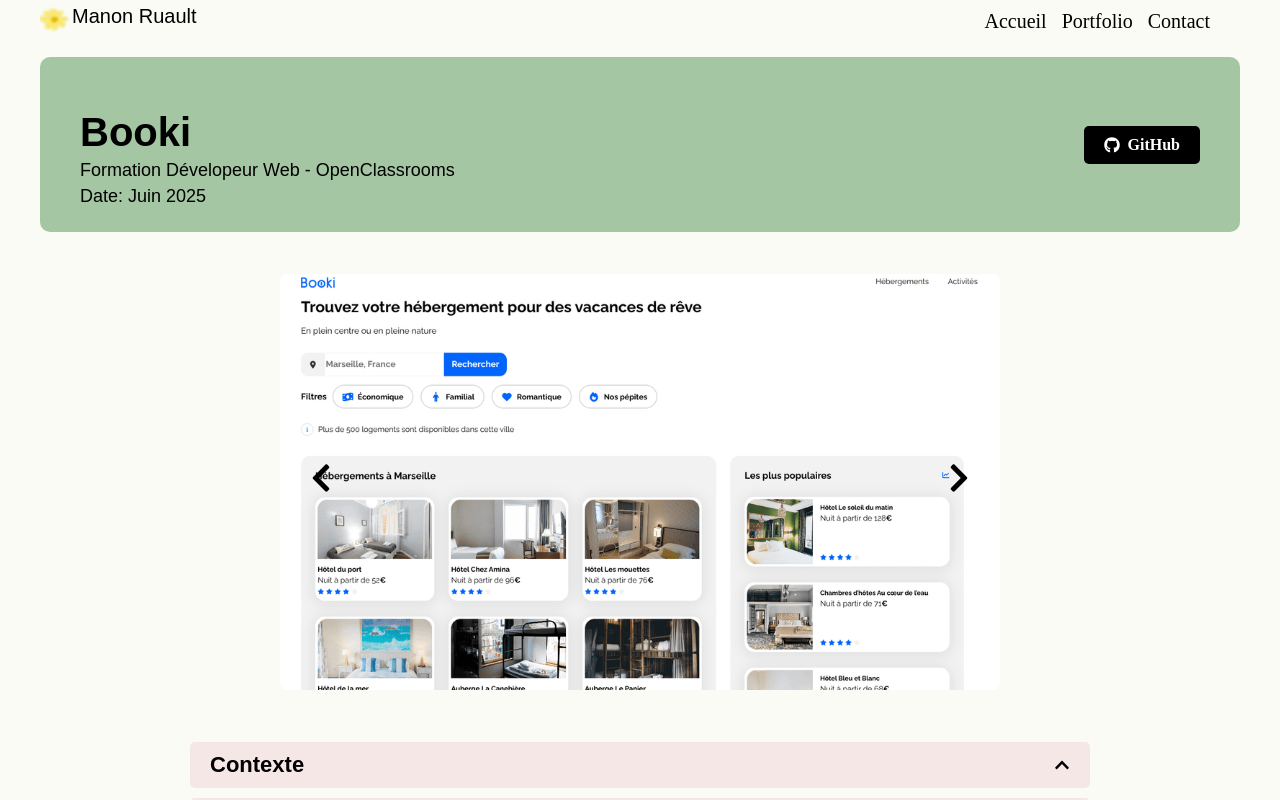
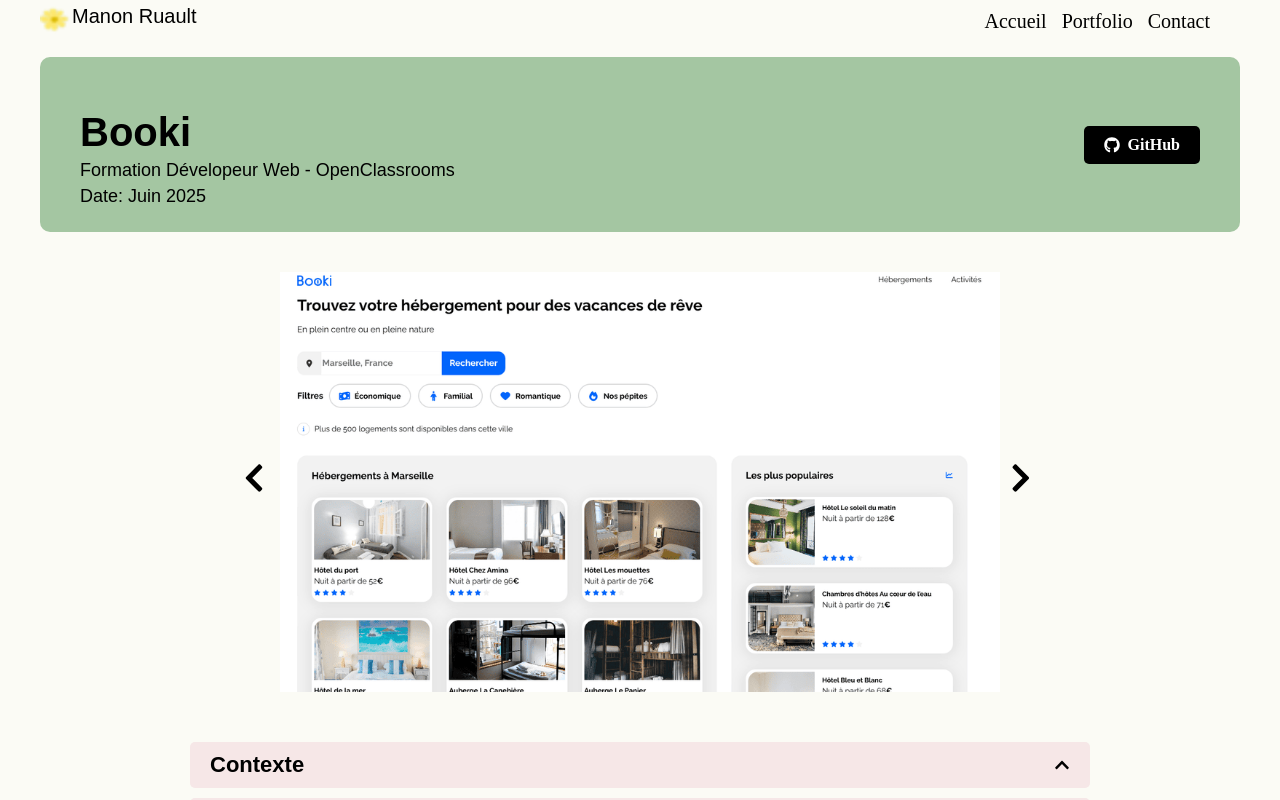
Before and after one commit to Manonrult/Portfolio, a React (Vite) app: page / in a window 1280 px wide. Both pictures are taken after a click on the element "Booki". Shown: the top 800 px of the page. Built offline with nearby package versions, Linux system fonts and the light colour scheme; no server answers; a web font is replaced by a local one.

Commit message:
Ajustement flèches gallery

```diff
--- a/src/components/Gallery/gallery.scss
+++ b/src/components/Gallery/gallery.scss
@@ -6,7 +6,7 @@
   margin: 0 auto 30px auto;
   width: 60%;
   padding-top: 35%;
-  overflow: hidden;
+  overflow: visible;
   margin-bottom: 50px;
   border-radius: 10px;
 
@@ -16,7 +16,7 @@
     left: 0;
     width: 100%;
     height: 100%;
-    object-fit: contain;
+    object-fit: cover;
     transition: opacity 0.5s ease;
   }
 
@@ -33,11 +33,13 @@
     z-index: 10;
 
     &--prev {
-      left: 15px;
+      left: 0px;
+      transform: translate(-100%, -50%);
     }
 
     &--next {
-      right: 15px;
+      right: 0px;
+      transform: translate(90%, -50%);
     }
 
     @media (max-width: 768px) {
@@ -51,17 +53,4 @@
       }
     }
   }
-
-  &__counter {
-    position: absolute;
-    bottom: -5px;
-    left: 50%;
-    transform: translateX(-50%);
-    color: white;
-    background-color: rgba(0, 0, 0, 0.5);
-    padding: 5px 10px;
-    border-radius: 5px;
-    font-size: 10px;
-    z-index: 10;
-  }
 }
--- a/src/components/Présentation/presentation.scss
+++ b/src/components/Présentation/presentation.scss
@@ -23,7 +23,7 @@
   margin: -1rem 0 0rem 0;
 }
 .presentation__content-body {
-  width: 100%;
+  width: 90%;
   display: flex;
   flex-direction: row;
   margin-bottom: -3%;
```
